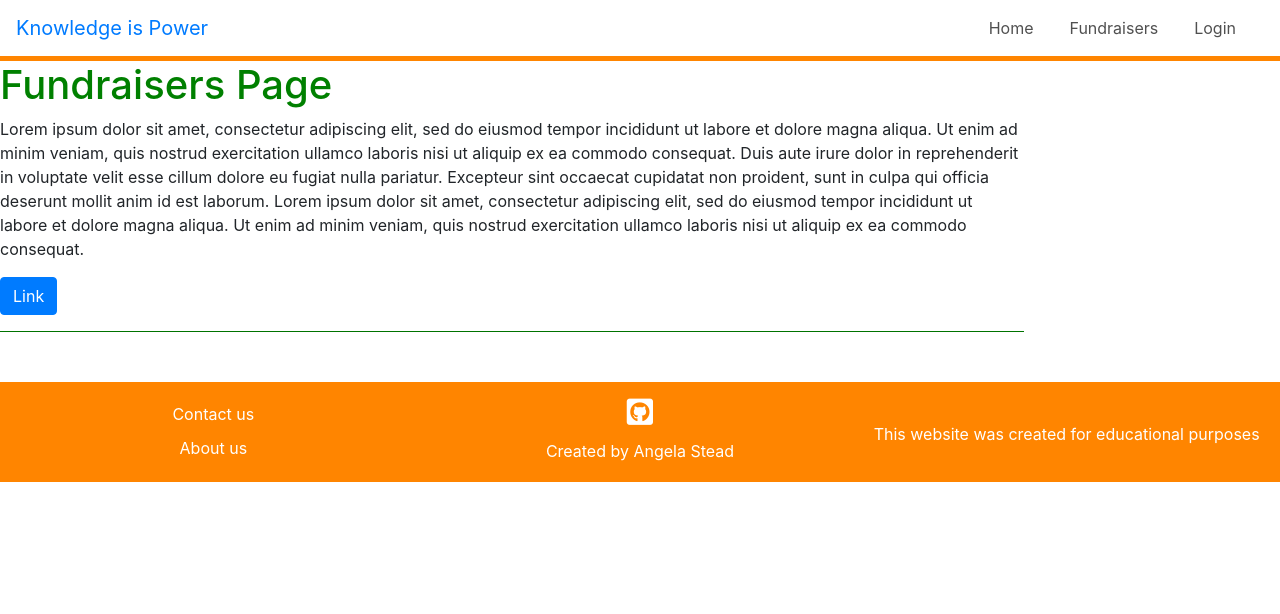
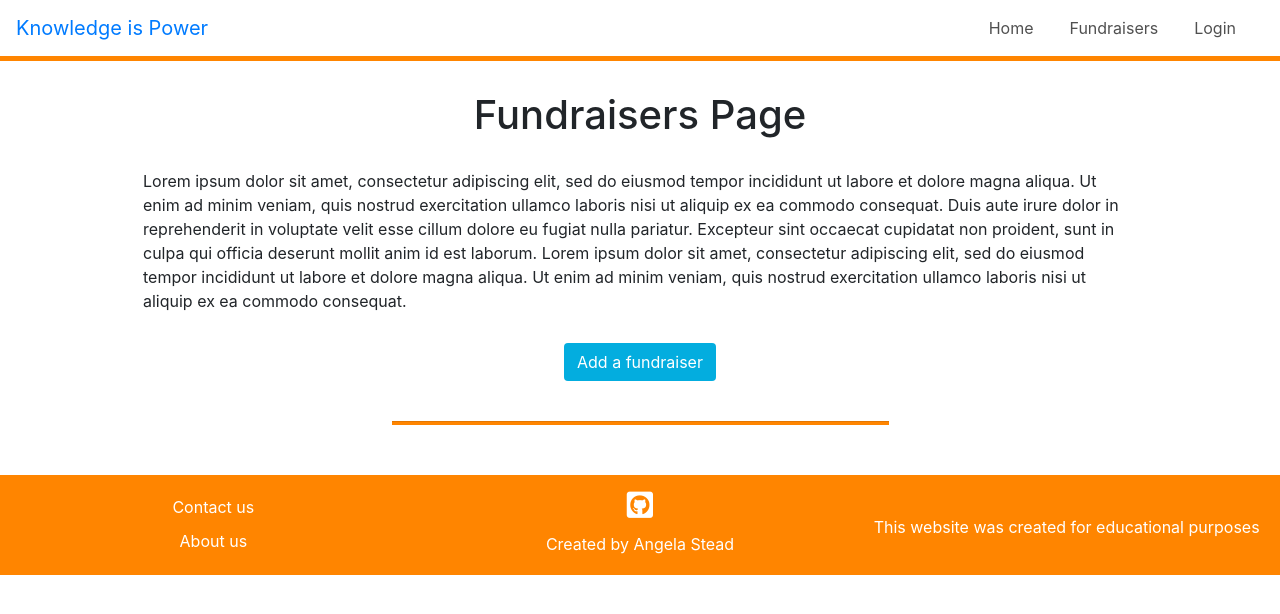
Before and after one commit to Angie55/MilestoneThree_KnowlegeisPower, a Flask app: page /get_fundraisers in a window 1280 px wide. Shown: the top 614 px of the page. Run offline with Flask 2, Linux system fonts and the light colour scheme; data that the repository does not hold is empty; some libraries are stand-ins or nearby versions.

Commit message:
Started styling the fundraisers page

```diff
--- a/static/css/style.css
+++ b/static/css/style.css
@@ -12,20 +12,57 @@
 
 .nav-link-colour:hover {
     color: #ff8500;
-
 }
 
+/*--------------------------------- Header*/
+.header-hr {
+    background-color: #ff8500;
+    margin-top: 40px;
+    margin-bottom: 40px;
+    height: 3px;
+    max-width: 50%;
+}
 
 h1 {
-    color: green;
+    text-align: center;
+    margin-top: 30px;
 }
 
-
-hr {
-    background-color: green;
+header p {
+    margin-top: 30px;
 }
 
+.header-button {
+    text-align: center;
+}
 
+/*--------------------------------- Fundraiser page*/
+
+
+.intro-fund-page {
+    margin-top: 30px;
+}
+
+.read-more-btn {
+    margin-top: 20px;
+}
+
+.btn-colour {
+    background-color: #03ADDF;
+    color: white;
+    transition: 0.5s;
+}
+
+.btn-colour:hover {
+    color: #505050;
+}
+
+.fundraiser-hr {
+    background-color: #ff8500;
+    margin-top: 40px;
+    margin-bottom: 40px;
+    max-width: 80%;
+}
 
 
 /*--------------------------------- Footer*/
@@ -81,4 +118,8 @@ footer a:hover  {
     .page-width-container {
         max-width: 80%;
     }
+    .fundraiser-img {
+    max-height: 300px;
+    width: auto;
+   }
 }
--- a/templates/fundraisers.html
+++ b/templates/fundraisers.html
@@ -1,8 +1,10 @@
 {% extends 'base.html' %} {% block content %}
 
-<div class="page-width-container">
+
+
+<div class="container-fluid page-width-container">
     <header>
-        <h1 class="text-align-center">Fundraisers Page</h1>
+        <h1>Fundraisers Page</h1>
         <p>
         Lorem ipsum dolor sit amet, consectetur adipiscing elit, sed do eiusmod tempor incididunt ut labore et dolore magna aliqua.
         Ut enim ad minim veniam, quis nostrud exercitation ullamco laboris nisi ut aliquip ex ea commodo consequat. Duis aute irure dolor
@@ -11,26 +13,34 @@
         Lorem ipsum dolor sit amet, consectetur adipiscing elit, sed do eiusmod tempor incididunt ut labore et dolore magna aliqua. Ut enim
         ad minim veniam, quis nostrud exercitation ullamco laboris nisi ut aliquip ex ea commodo consequat.</p>
         </p>
-        <a class="btn btn-primary" href="#" role="button">Link</a>
+        <div class="text-center">
+            <a class="btn btn-colour" href="#" role="button">Add a fundraiser</a>
+        </div>
     </header>
 
-    <hr>
+    <hr class="header-hr">
 
     <main>
 
         <div class="container-fluid">
         {% for fundraiser in fundraisers %}
-            <div class="row">
-                <div class="col-4">
+            <div class="row justify-content-center">
+                <div class="col-xl-4 col-lg-6">
                     <img class="img-fluid" src="{{fundraiser.fundraiser_image}}">
                 </div>
-                <div class="col-8">
-                    <h3>{{fundraiser.fundraiser_name}}</h3>
-                    <p>{{fundraiser.fundraiser_intro}}</p>
-                    <a class="btn btn-primary" href="{{ url_for('fundraiser', fundraisers_id=fundraiser._id) }}" role="button">Link</a>
+
+                <div class="col-xl-4 col-lg-6">
+                    <h3 class="text-center">{{fundraiser.fundraiser_name}}</h3>
+                    <p class="intro-fund-page">{{fundraiser.fundraiser_intro}}</p>
+                    <div class="text-center">
+                        <a class="btn btn-colour read-more-btn" href="{{ url_for('fundraiser', fundraisers_id=fundraiser._id) }}" role="button">Read More</a>
+                    </div>
                 </div>
             </div>
+            <hr class="fundraiser-hr">
          {% endfor %}
+
+
         </div>
 
 
```
